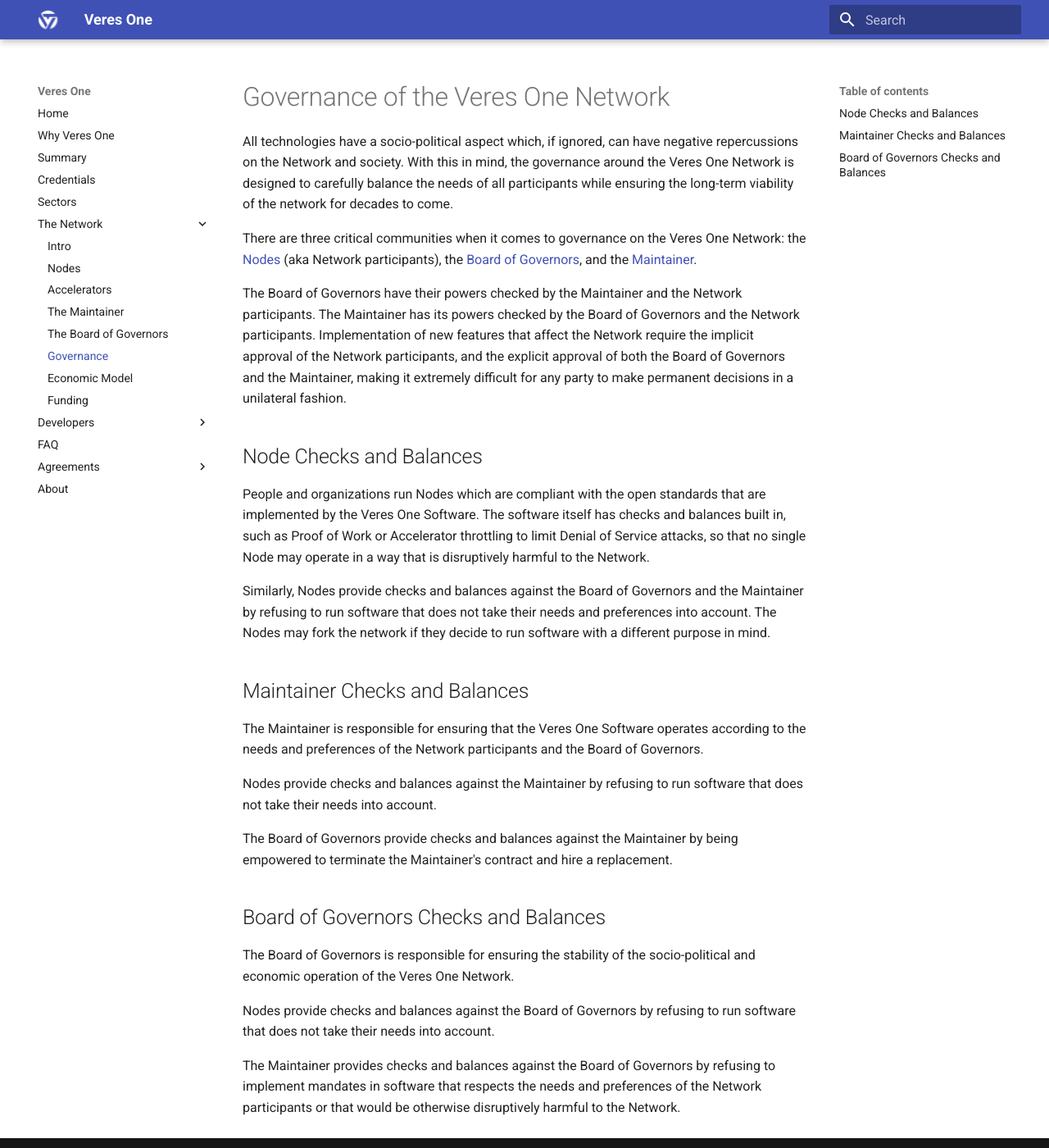
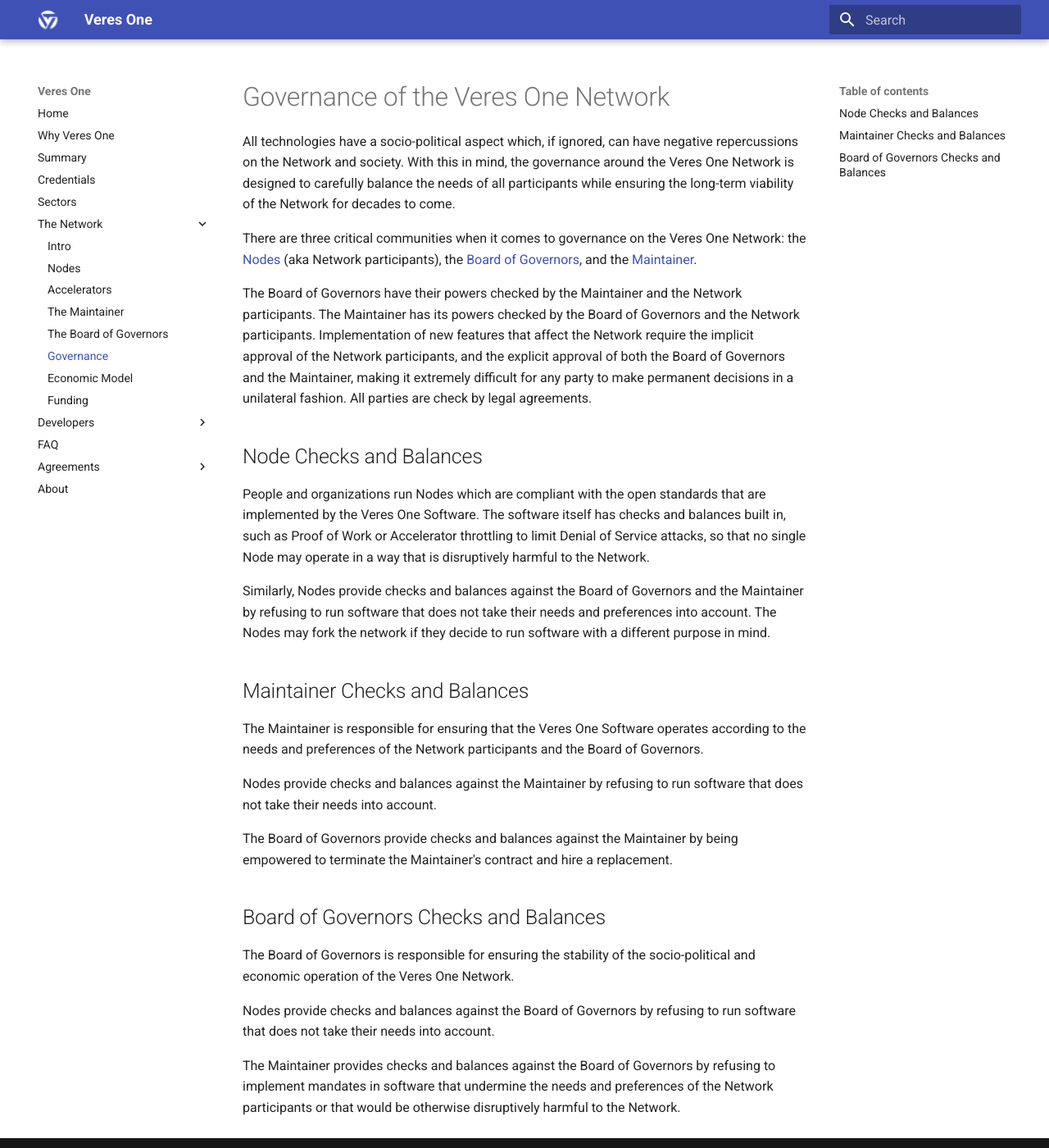
Before and after one commit to veres-one/docs.veres.one, an MkDocs documentation site: the page built from docs/network/governance.md, in a window 1280 px wide and 1400 px high. Shown: the whole window at 82% size. Built offline with MkDocs 1.6.1 and Material for MkDocs 9.7.7, drawn with Linux system fonts in a browser that asks for light colours; old or Windows-style settings are respelled for this version of MkDocs.

Commit message:
Governance edit pass, Adam.

```diff
--- a/docs/network/governance.md
+++ b/docs/network/governance.md
@@ -3,7 +3,7 @@
 All technologies have a socio-political aspect which, if ignored, can have
 negative repercussions on the Network and society. With this in mind, the
 governance around the Veres One Network is designed to carefully balance the
-needs of all participants while ensuring the long-term viability of the network
+needs of all participants while ensuring the long-term viability of the Network
 for decades to come.
 
 There are three critical communities when it comes to governance on the Veres One
@@ -16,7 +16,7 @@ Governors and the Network participants. Implementation of new features that
 affect the Network require the implicit approval of the Network participants,
 and the explicit approval of both the Board of Governors and the Maintainer,
 making it extremely difficult for any party to make permanent decisions in a
-unilateral fashion.
+unilateral fashion. All parties are check by legal agreements.
 
 ## Node Checks and Balances
 
@@ -53,6 +53,6 @@ Nodes provide checks and balances against the Board of Governors by refusing to
 run software that does not take their needs into account.
 
 The Maintainer provides checks and balances against the Board of Governors
-by refusing to implement mandates in software that respects the needs and
+by refusing to implement mandates in software that undermine the needs and
 preferences of the Network participants or that would be otherwise disruptively
 harmful to the Network.
```
